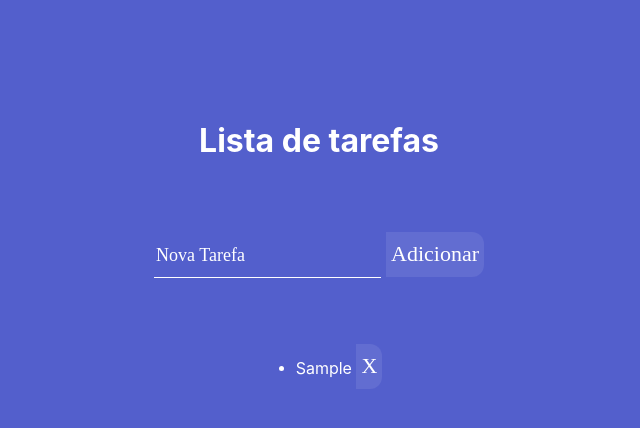
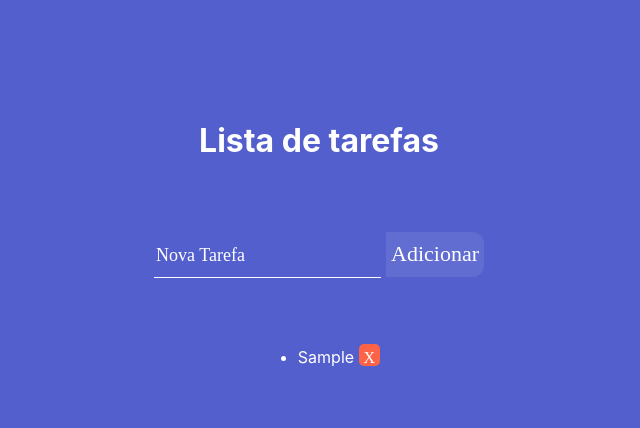
Before and after one commit to ThalysonOliveira/TodoList, a React (Create React App) app: page / in a window 1280 px wide. Both pictures are taken after typing "Sample" into the empty fields and a click on the button "Adicionar". Shown: the top 428 px of the page, without its empty margins (321-961 px from the left). Built offline with nearby package versions, Linux system fonts and the light colour scheme.

Commit message:
Adiconado class ao botão

```diff
--- a/src/components/TodoItems/index.js
+++ b/src/components/TodoItems/index.js
@@ -18,7 +18,7 @@ export default class TodoItem extends Component {
                 <ul>
                     {this.props.lista.map((item) => {
                         return (
-                            <li key={item.key}>{item.text} <button onClick={() => this.delete(item.key)}>X</button></li>
+                            <li key={item.key}>{item.text} <button className="btn" onClick={() => this.delete(item.key)}>X</button></li>
                         )
                     })}
                 </ul>
```
